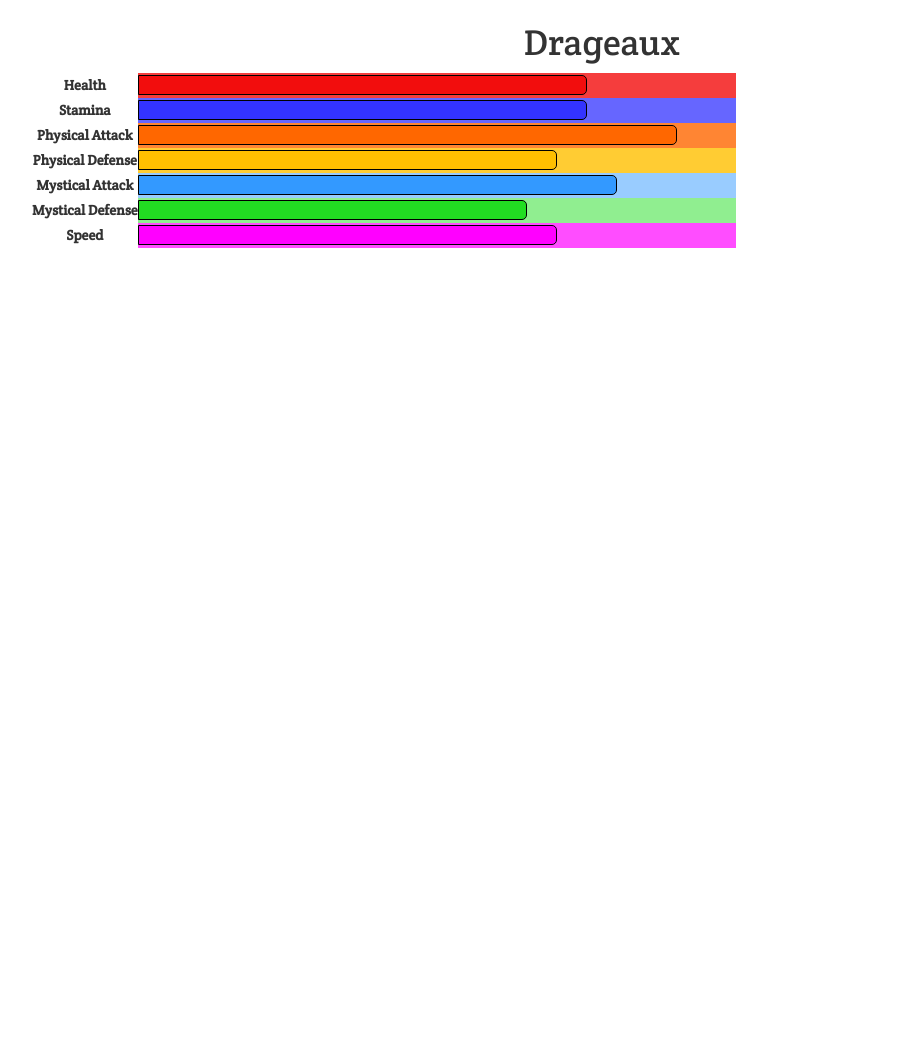
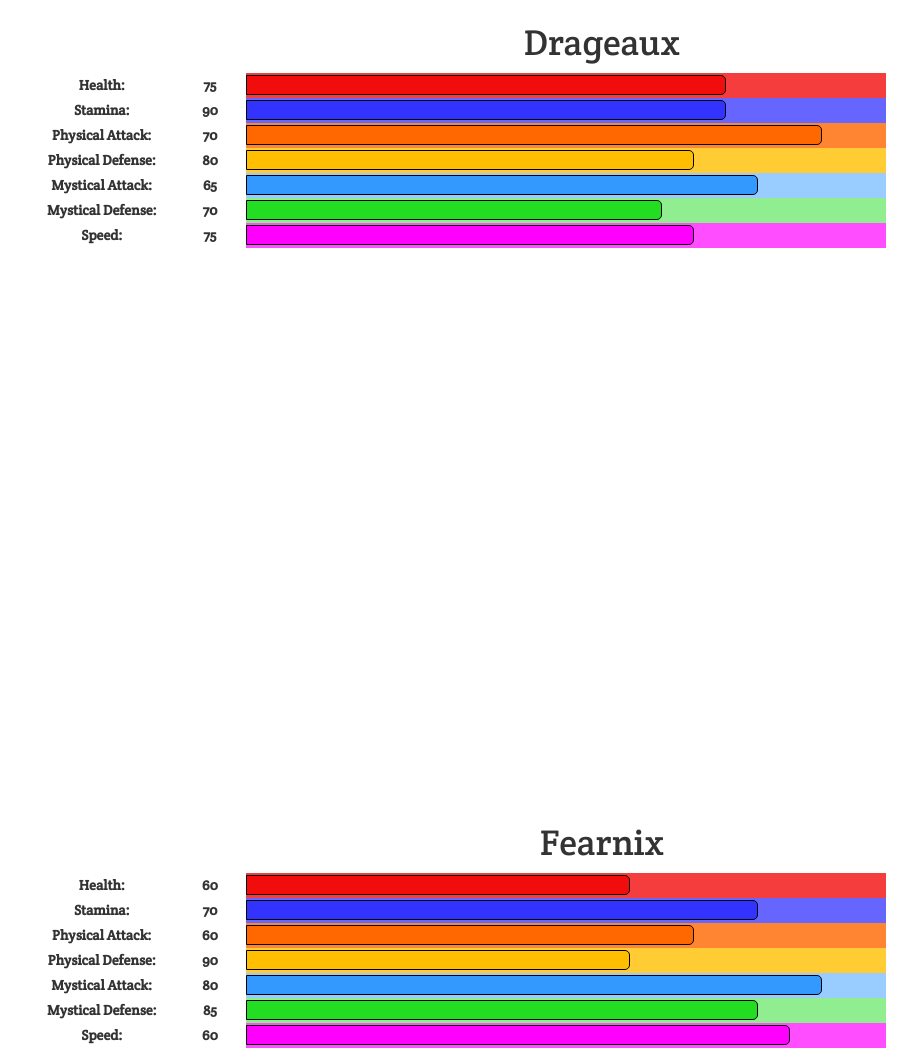
Before and after one commit to Drageaux/chaotic-eight-design, a plain HTML site: page index.html in a window 1280 px wide. Shown: the part 947-1998 px from the top of the page, without its empty margins (38-955 px from the left). Before the commit the page ends 1600 px from the top, so only its background shows below. Drawn offline with Linux system fonts and the light colour scheme.

Commit message:
Successfully JS generated different characters and stats

```diff
--- a/assets/custom/css/main.css
+++ b/assets/custom/css/main.css
@@ -73,30 +73,30 @@ section {
     border-radius: 0 5px 5px 0;
 }
 
-#drageauxHealth {
+.health-fill {
     background-color: #f20d0d;
 }
 
-#drageauxStamina {
+.stamina-fill {
     background-color: #3333ff;
 }
 
-#drageauxPAttack {
+.pattack-fill {
     background-color: #ff6700;
 }
 
-#drageauxPDefense {
+.pdefense-fill {
     background-color: #ffbf00;
 }
 
-#drageauxMAttack {
+.mattack-fill {
     background-color: #3399ff;
 }
 
-#drageauxMDefense {
+.mdefense-fill {
     background-color: #22dd22;
 }
 
-#drageauxSpeed {
+.speed-fill {
     background-color: #ff00ff;
 }
--- a/assets/custom/js/character_objects.js
+++ /dev/null
@@ -1,118 +0,0 @@
-var Character = function(name) {
-    this.name = name;
-
-    // Stats - Max of 525
-    switch(name) {
-        case "Drageaux":
-            this.health = 75;
-            this.stamina = 75;
-            this.pAttack = 90;
-            this.pDefense = 70;
-            this.mAttack = 80;
-            this.mDefense = 65;
-            this.speed = 70;
-            displayStats(this);
-            break;
-        case "Fearnix":
-            this.health = 60;
-            this.stamina = 80;
-            this.pAttack = 70;
-            this.pDefense = 60;
-            this.mAttack = 90;
-            this.mDefense = 80;
-            this.speed = 85;
-            break;
-        case "Raiger":
-            this.health = 70;
-            this.stamina = 85;
-            this.pAttack = 90;
-            this.pDefense = 65;
-            this.mAttack = 50;
-            this.mDefense = 65;
-            this.speed = 100;
-            break;
-        case "Edgard":
-            this.health = 90;
-            this.stamina = 80;
-            this.pAttack = 60;
-            this.pDefense = 65;
-            this.mAttack = 70;
-            this.mDefense = 100;
-            this.speed = 60;
-            break;
-    }
-
-    console.log(this.name + " instantiated with " + this.health + "HP.");
-}
-
-
-
-var drageaux = new Character("Drageaux");
-//var fearnix = new Character("Fearnix");
-//var raiger = new Character("Raiger");
-//var edgard = new Character("Edgard");
-
-
-function displayStats(char) {
-    var nameStrLower = char.name.toLowerCase();
-    var content = document.getElementById(nameStrLower);
-
-    content.innerHTML = ' \
-        <div class="container">\
-            <h1>' + char.name + '</h1>\
-            <table>\
-                <tbody>\
-                    <tr>\
-                        <td><b>Health</b></td>\
-                        <td class="gauge-background health-background">\
-                            <div class="gauge-fill" id="drageauxHealth"></div>\
-                        </td>\
-                    </tr>\
-                    <tr>\
-                        <td><b>Stamina</b></td>\
-                        <td class="gauge-background stamina-background">\
-                            <div class="gauge-fill" id="drageauxStamina"></div>\
-                        </td>\
-                    </tr>\
-                    <tr>\
-                        <td><b>Physical Attack</b></td>\
-                        <td class="gauge-background pattack-background">\
-                            <div class="gauge-fill" id="drageauxPAttack"></div>\
-                        </td>\
-                    </tr>\
-                    <tr>\
-                        <td><b>Physical Defense</b></td>\
-                        <td class="gauge-background pdefense-background">\
-                            <div class="gauge-fill" id="drageauxPDefense"></div>\
-                        </td>\
-                    </tr>\
-                    <tr>\
-                        <td><b>Mystical Attack</b></td>\
-                        <td class="gauge-background mattack-background">\
-                            <div class="gauge-fill" id="drageauxMAttack"></div>\
-                        </td>\
-                    </tr>\
-                    <tr>\
-                        <td><b>Mystical Defense</b></td>\
-                        <td class="gauge-background mdefense-background">\
-                            <div class="gauge-fill" id="drageauxMDefense"></div>\
-                        </td>\
-                    </tr>\
-                    <tr>\
-                        <td><b>Speed</b></td>\
-                        <td class="gauge-background speed-background">\
-                            <div class="gauge-fill" id="drageauxSpeed"></div>\
-                        </td>\
-                    </tr>\
-                </tbody>\
-            </table>\
-        </div>';
-
-    document.getElementById(nameStrLower+"Health").style.width = char.health+"%";
-    document.getElementById(nameStrLower+"Stamina").style.width = char.stamina+"%";
-    document.getElementById(nameStrLower+"PAttack").style.width = char.pAttack+"%";
-    document.getElementById(nameStrLower+"PDefense").style.width = char.pDefense+"%";
-    document.getElementById(nameStrLower+"MAttack").style.width = char.mAttack+"%";
-    document.getElementById(nameStrLower+"MDefense").style.width = char.mDefense+"%";
-    document.getElementById(nameStrLower+"Speed").style.width = char.speed+"%";
-}
--- /dev/null
+++ b/assets/custom/js/characters.js
@@ -0,0 +1,125 @@
+var Character = function(name) {
+    this.name = name;
+
+    // Stats - Max of 525
+    switch(name) {
+        case "Drageaux":
+            this.health = 75;
+            this.stamina = 75;
+            this.pAttack = 90;
+            this.pDefense = 70;
+            this.mAttack = 80;
+            this.mDefense = 65;
+            this.speed = 70;
+            displayStats(this);
+            break;
+        case "Fearnix":
+            this.health = 60;
+            this.stamina = 80;
+            this.pAttack = 70;
+            this.pDefense = 60;
+            this.mAttack = 90;
+            this.mDefense = 80;
+            this.speed = 85;
+            break;
+        case "Raiger":
+            this.health = 70;
+            this.stamina = 85;
+            this.pAttack = 90;
+            this.pDefense = 65;
+            this.mAttack = 50;
+            this.mDefense = 65;
+            this.speed = 100;
+            break;
+        case "Edgard":
+            this.health = 90;
+            this.stamina = 80;
+            this.pAttack = 60;
+            this.pDefense = 65;
+            this.mAttack = 70;
+            this.mDefense = 100;
+            this.speed = 60;
+            break;
+    }
+
+    displayStats(this);
+}
+
+function displayStats(char) {
+    var charNameLowercase = char.name.toLowerCase();
+    var content = document.getElementById(charNameLowercase);
+
+    content.innerHTML = ' \
+        <div class="container">\
+            <h1>' + char.name + '</h1>\
+            <table>\
+                <tbody>\
+                    <tr>\
+                        <td class="col-md-2"><b>Health:&nbsp</b></td>\
+                        <td class="col-md-1"><b>' + char.health + '</b></td>\
+                        <td class="gauge-background health-background">\
+                            <div class="gauge-fill health-fill" id="' + charNameLowercase + 'Health"></div>\
+                        </td>\
+                    </tr>\
+                    <tr>\
+                        <td class="col-md-2"><b>Stamina:&nbsp</b></td>\
+                        <td class="col-md-1"><b>' + char.pAttack + '</b></td>\
+                        <td class="gauge-background stamina-background">\
+                            <div class="gauge-fill stamina-fill" id="' + charNameLowercase + 'Stamina"></div>\
+                        </td>\
+                    </tr>\
+                    <tr>\
+                        <td class="col-md-2"><b>Physical Attack:&nbsp</b></td>\
+                        <td class="col-md-1"><b>' + char.pDefense + '</b></td>\
+                        <td class="gauge-background pattack-background">\
+                            <div class="gauge-fill pattack-fill" id="' + charNameLowercase + 'PAttack"></div>\
+                        </td>\
+                    </tr>\
+                    <tr>\
+                        <td class="col-md-2"><b>Physical Defense:&nbsp</b></td>\
+                        <td class="col-md-1"><b>' + char.mAttack + '</b></td>\
+                        <td class="gauge-background pdefense-background">\
+                            <div class="gauge-fill pdefense-fill" id="' + charNameLowercase + 'PDefense"></div>\
+                        </td>\
+                    </tr>\
+                    <tr>\
+                        <td class="col-md-2"><b>Mystical Attack:&nbsp</b></td>\
+                        <td class="col-md-1"><b>' + char.mDefense + '</b></td>\
+                        <td class="gauge-background mattack-background">\
+                            <div class="gauge-fill mattack-fill" id="' + charNameLowercase + 'MAttack"></div>\
+                        </td>\
+                    </tr>\
+                    <tr>\
+                        <td class="col-md-2"><b>Mystical Defense:&nbsp</b></td>\
+                        <td class="col-md-1"><b>' + char.speed + '</b></td>\
+                        <td class="gauge-background mdefense-background">\
+                            <div class="gauge-fill mdefense-fill" id="' + charNameLowercase + 'MDefense"></div>\
+                        </td>\
+                    </tr>\
+                    <tr>\
+                        <td class="col-md-2"><b>Speed:&nbsp</b></td>\
+                        <td class="col-md-1"><b>' + char.health + '</b></td>\
+                        <td class="gauge-background speed-background">\
+                            <div class="gauge-fill speed-fill" id="' + charNameLowercase + 'Speed"></div>\
+                        </td>\
+                    </tr>\
+                </tbody>\
+            </table>\
+        </div>';
+
+    document.getElementById(charNameLowercase+"Health").style.width = char.health+"%";
+    document.getElementById(charNameLowercase+"Stamina").style.width = char.stamina+"%";
+    document.getElementById(charNameLowercase+"PAttack").style.width = char.pAttack+"%";
+    document.getElementById(charNameLowercase+"PDefense").style.width = char.pDefense+"%";
+    document.getElementById(charNameLowercase+"MAttack").style.width = char.mAttack+"%";
+    document.getElementById(charNameLowercase+"MDefense").style.width = char.mDefense+"%";
+    document.getElementById(charNameLowercase+"Speed").style.width = char.speed+"%";
+}
+
+
+function init_characters() {
+    var drageaux = new Character("Drageaux");
+    var fearnix = new Character("Fearnix");
+    var raiger = new Character("Raiger");
+    var edgard = new Character("Edgard");
+}
--- a/index.html
+++ b/index.html
@@ -17,11 +17,11 @@
     <!-- Others -->
 	<link href='https://fonts.googleapis.com/css?family=Noticia+Text|Crete+Round|Alegreya+Sans:400,500|Roboto+Condensed|Source+Sans+Pro|Montserrat|PT+Sans|Raleway' rel='stylesheet' type='text/css'>
 
-    <!-- Custom -->
+    <!-- Custom CSS -->
     <link rel="stylesheet" href="assets/custom/css/main.css">
 </head>
 
-<body>
+<body onload="init_characters();">
     <!-- Top Nav Bar -->
     <nav class="navbar navbar-default navbar-fixed-top navbar-inverse">
         <div class="collapse navbar-collapse">
@@ -35,6 +35,9 @@
                     </a>
                     <ul class="dropdown-menu">
                         <li><a class="btn btn-default page-scroll" href="#drageaux">Drageaux</a></li>
+                        <li><a class="btn btn-default page-scroll" href="#fearnix">Fearnix</a></li>
+                        <li><a class="btn btn-default page-scroll" href="#raiger">Raiger</a></li>
+                        <li><a class="btn btn-default page-scroll" href="#edgard">Edgard</a></li>
                     </ul>
                 </li>
             </ul>
@@ -44,19 +47,19 @@
 
     <section id="intro">
         <div class="container">
-            <h1>Main</h1>
-            <a class="btn btn-default page-scroll" href="#drageaux">Click Me!</a>
+            <h1>Check out the characters!</h1>
+            <a class="btn btn-default page-scroll" href="#drageaux">Click</a>
         </div>
     </section>
 
 
     <section id="drageaux"></section>
-<!--
     <section id="fearnix"></section>
     <section id="raiger"></section>
-    <section id="raiger"></section>
--->
+    <section id="edgard"></section>
 </body>
-<script src="assets/custom/js/character_objects.js"></script>
+
+<!-- Custom JS -->
+<script src="assets/custom/js/characters.js"></script>
 
 </html>
```
